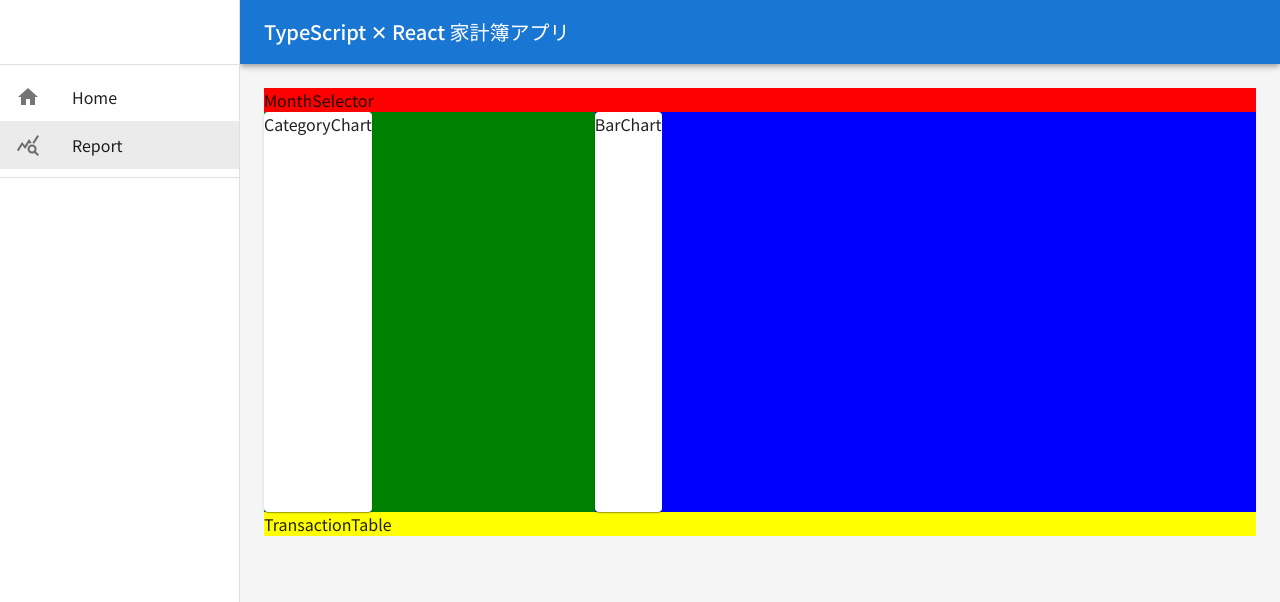
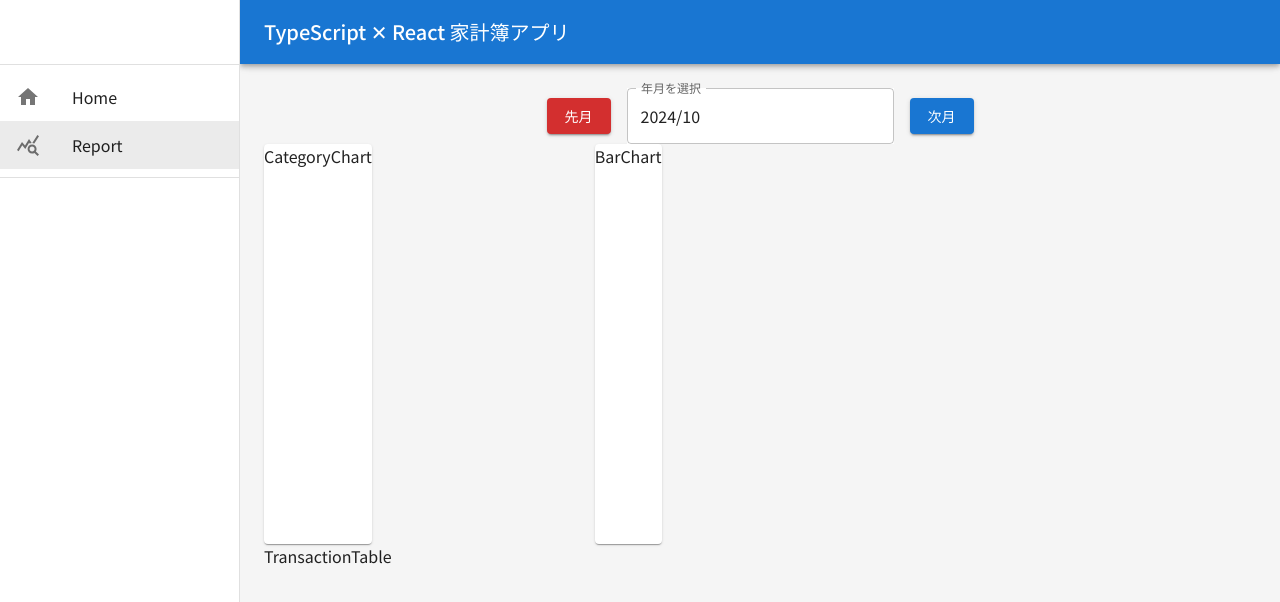
Before and after one commit to horisan24/Ts-Intro-finances, a React (Create React App) app: page /report in a window 1280 px wide. Shown: the top 602 px of the page. Built offline with nearby package versions, Linux system fonts and the light colour scheme; no server answers; the database is empty; the HTML template or start-up script is replaced by a standard one.

Commit message:
日付選択エリアの実装

```diff
--- a/package.json
+++ b/package.json
@@ -12,6 +12,7 @@
     "@hookform/resolvers": "^3.9.0",
     "@mui/icons-material": "^6.1.4",
     "@mui/material": "^6.1.4",
+    "@mui/x-date-pickers": "^7.22.0",
     "@testing-library/jest-dom": "^5.17.0",
     "@testing-library/react": "^13.4.0",
     "@testing-library/user-event": "^13.5.0",
@@ -19,9 +20,11 @@
     "@types/node": "^16.18.114",
     "@types/react": "^18.3.11",
     "@types/react-dom": "^18.3.1",
+    "chart.js": "^4.4.5",
     "date-fns": "^4.1.0",
     "firebase": "^10.14.1",
     "react": "^18.3.1",
+    "react-chartjs-2": "^5.2.0",
     "react-dom": "^18.3.1",
     "react-hook-form": "^7.53.1",
     "react-router-dom": "^6.27.0",
--- a/src/App.tsx
+++ b/src/App.tsx
@@ -126,7 +126,15 @@ function App() {
                 onUpdateTransaction={handleUpdateTransaction}
               />}
           />
-          <Route path="/report" element={<Report />} />
+          <Route
+            path="/report"
+            element={
+              <Report
+                currentMonth={currentMonth}
+                setCurrentMonth={setCurrentMonth}
+              />
+            }
+          />
           <Route path="*" element={<NoMatch />} />
         </Route>
         </Routes>
--- a/src/components/MonthSelector.tsx
+++ b/src/components/MonthSelector.tsx
@@ -1,8 +1,71 @@
+import { Box, Button } from '@mui/material'
+import { DatePicker, LocalizationProvider } from '@mui/x-date-pickers'
+import { AdapterDateFns } from '@mui/x-date-pickers/AdapterDateFnsV3';
+import { addMonths } from 'date-fns';
+import { ja } from 'date-fns/locale';
 import React from 'react'
 
-const MonthSelector = () => {
+interface MonthSelectorProps {
+  currentMonth: Date;
+  setCurrentMonth: (date: Date) => void;
+}
+
+const MonthSelector = ({ currentMonth, setCurrentMonth }: MonthSelectorProps) => {
+
+  // 年月を変更したときの処理
+  const handleChangeMonth = (date: Date | null) => {
+    if (date) {
+      setCurrentMonth(date);
+    }
+  }
+
+  // 先月ボタンを押したときの処理
+  const handlePreviousMonth = () => {
+    const previousMonth = addMonths(currentMonth, -1);
+    setCurrentMonth(previousMonth);
+  }
+
+  // 次月ボタンを押したときの処理
+  const handleNextMonth = () => {
+    const nextMonth = addMonths(currentMonth, 1);
+    setCurrentMonth(nextMonth);
+  }
+
   return (
-    <div>MonthSelector</div>
+    <LocalizationProvider
+      dateAdapter={AdapterDateFns}
+      adapterLocale={ja}
+    >
+      <Box sx={{ display: "flex", justifyContent: "center", alignItems: "center"}}>
+        <Button
+          color="error"
+          variant="contained"
+          onClick={handlePreviousMonth}
+        >
+          先月
+        </Button>
+        <DatePicker
+          label="年月を選択"
+          value={currentMonth}
+          sx={{ mx: 2, backgroundColor: "white" }}
+          views={["year", "month"]}
+          format="yyyy/MM"
+          slotProps={{
+            toolbar: {
+              toolbarFormat: "yyyy年MM月",
+            }
+          }}
+          onChange={handleChangeMonth}
+        />
+        <Button
+          color="primary"
+          variant="contained"
+          onClick={handleNextMonth}
+        >
+          次月
+        </Button>
+      </Box>
+    </LocalizationProvider>
   )
 }
 
--- a/src/pages/Report.tsx
+++ b/src/pages/Report.tsx
@@ -5,7 +5,12 @@ import CategoryChart from '../components/CategoryChart';
 import BarChart from '../components/BarChart';
 import TransactionTable from '../components/TransactionTable';
 
-const Report = () => {
+interface ReportProps {
+  currentMonth: Date;
+  setCurrentMonth: (date: Date) => void;
+}
+
+const Report = ({ currentMonth, setCurrentMonth }: ReportProps) => {
   const isSmallScreen = useMediaQuery((theme: Theme) => theme.breakpoints.down('md'));
   const commonPaperStyle = {
     height: { xs: "auto", md: "400px" },
@@ -16,11 +21,13 @@ const Report = () => {
   return (
     <Box>
       <Box
-        bgcolor="red"
         display="flex"
         width="100%"
+        justifyContent="center"
+        alignItems="center"
       >
-        <MonthSelector />
+        {/* 日付選択エリア */}
+        <MonthSelector currentMonth={currentMonth} setCurrentMonth={setCurrentMonth} />
       </Box>
       <Box
         display="flex"
@@ -28,7 +35,6 @@ const Report = () => {
         width="100%"
       >
         <Box
-          bgcolor="green"
           flex={isSmallScreen ? undefined : 1}
           width={isSmallScreen ? '100%' : "33.33%"}
           display="flex"
@@ -38,7 +44,6 @@ const Report = () => {
           </Paper>
         </Box>
         <Box
-          bgcolor="blue"
           flex={isSmallScreen ? undefined : 2}
           width={isSmallScreen ? '100%' : "66.67%"}
           display="flex"
@@ -49,7 +54,6 @@ const Report = () => {
         </Box>
       </Box>
       <Box
-        bgcolor="yellow"
         display="flex"
         width="100%"
       >
```
Also changed, not shown: 1 other file (tests, documents, lock files or other folders).
